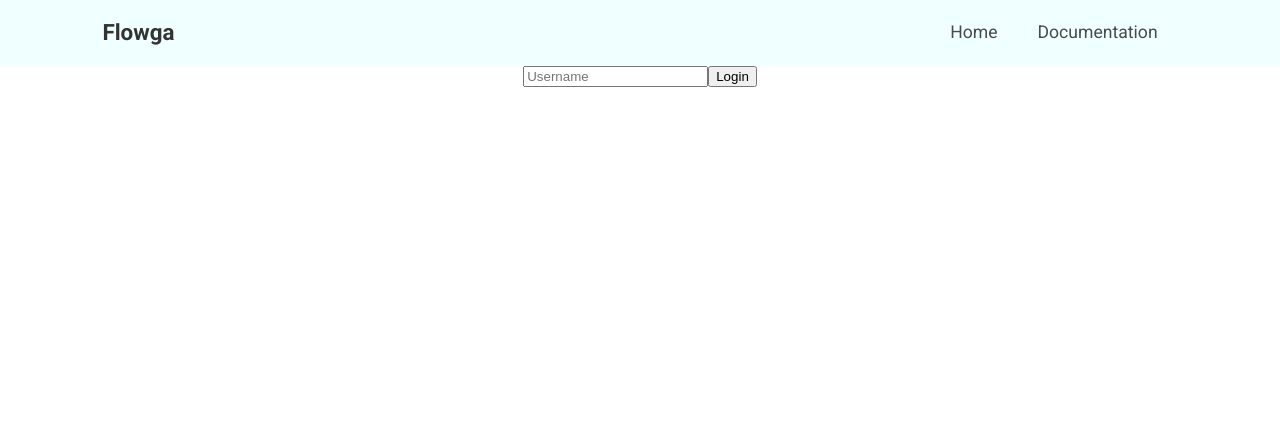
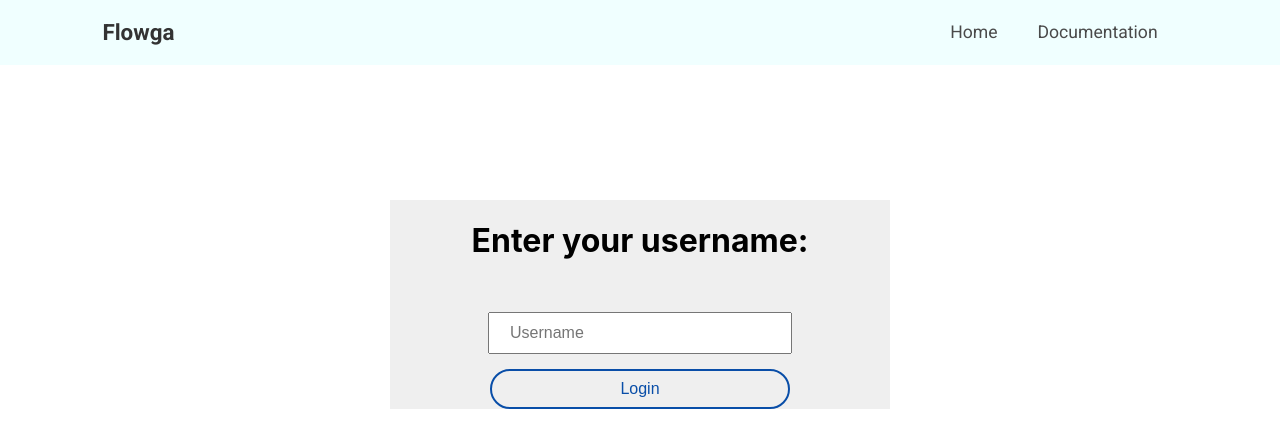
Before and after one commit to wilpola/product-development-2022, a React (Create React App) app in the folder web-flowga/: page /flowga-app in a window 1280 px wide. Shown: the top 448 px of the page. Built offline with nearby package versions, Linux system fonts and the light colour scheme.

Commit message:
add: support for missing username

```diff
--- /dev/null
+++ b/web-flowga/src/components/flowga-app/flowga-app.scss
@@ -0,0 +1,55 @@
+.FirstTime-container {
+  max-width: 500px;
+  margin: calc(50vh - 265px) auto 0;
+  // position: absolute;
+  align-items: center;
+  height: calc(100vh - 50vh + 200px);
+
+  .userForm-container {
+    background: #efefef;
+    min-height: 200px;
+    width: 100%;
+    margin: 0 auto 40px;
+    contain: content;
+
+    input {
+      margin-top: 30px;
+      padding: 10px 20px;
+      width: calc(60% - 40px);
+      font-size: 1rem;
+    }
+
+    .err,
+    input.err:focus,
+    .err.focused {
+      border: 2px red solid !important;
+      border-radius: 4px;
+    }
+    input:focus {
+        outline:none;
+    }
+
+    button {
+      font-size: 1rem;
+      margin-top: 15px;
+      width: 60%;
+      height: 40px;
+      border-radius: 1000px;
+      border: 2px solid #094ea8;
+      font-weight: 500;
+      color: #094ea8;
+      &:hover {
+        cursor: pointer;
+        background-color: #094ea8;
+        color: white;
+        color: #ff0000;
+      }
+    }
+  }
+  form:invalid button,
+  form:invalid button:hover {
+    pointer-events: none;
+    background: #efefef;
+  }
+
+}
--- a/web-flowga/src/components/flowga-app/index.js
+++ b/web-flowga/src/components/flowga-app/index.js
@@ -1,7 +1,11 @@
 import React, { useState, useEffect } from "react";
+
+// import styles
+import "./flowga-app.scss";
 
 const FlowgaApp = () => {
   const [username, setUsername] = useState("");
+  const [formError, setFormError] = useState(false);
 
   const time = new Date();
   //   console.log(time.toLocaleDateString("default", { dateStyle: "short" }));
@@ -17,42 +21,85 @@ const FlowgaApp = () => {
 
   let data = JSON.parse(localStorage.getItem("flowga-app"));
   let state = false;
-  data === null ? state = false : state = true;
+  data === null ? (state = false) : (state = true);
 
   useEffect(() => {
-    //   setUsername(data.username);
     if (data === null) {
-              state = false
+      state = false;
     } else {
       setUsername(data.username);
-              state = true
+      state = true;
     }
   }, [state]);
 
   const handleSubmit = (e) => {
     e.preventDefault();
-    let x = document.getElementById("usernameField").value;
-
-    setUsername(x);
-    flowData.username = x;
+    let x = document.getElementById("usernameField");
+    if (x.value === "") {
+      x.classList.add("err");
+      setFormError(true);
+    } else {
+      setUsername(x.value);
+      flowData.username = x.value;
       localStorage.setItem("flowga-app", JSON.stringify(flowData));
+    }
   };
 
   if (state === false) {
     console.log("first Time");
     return (
-      <div>
-        <form onSubmit={(e) => handleSubmit(e)}>
-          <input id='usernameField' placeholder='Username' />
-          <button onClick={(e) => handleSubmit(e)}> Login </button>
+      <div className='FirstTime-container'>
+        <form className='userForm-container' onSubmit={(e) => handleSubmit(e)}>
+          <h1> Enter your username:</h1>
+          {formError ? (
+            <p
+              style={{
+                color: "#ff0000",
+                marginBottom: "-10px",
+                padding: "none",
+              }}
+            >
+              * Please enter a username
+            </p>
+          ) : null}
+          <input
+            id='usernameField'
+            placeholder='Username'
+            autoComplete='off'
+            required
+            onFocus={() =>
+              document.getElementById("usernameField").classList.add("focused")
+            }
+            onBlur={() =>
+              document
+                .getElementById("usernameField")
+                .classList.remove("focused")
+            }
+          />{" "}
+          <br />
+          <button onClick={(e) => handleSubmit(e)} type='submit'>
+            {" "}
+            Login{" "}
+          </button>
         </form>
       </div>
     );
   } else {
     // if userExists
+    const time = new Date();
+    let greeting = '';
+    console.log(time.toLocaleString('default', {dayPeriod: 'narrow'}));
+
+    if (time.toLocaleString('default', {dayPeriod: 'narrow'}) === "at night") {
+      greeting = "Hello, "
+    } else if (time.toLocaleString('default', {dayPeriod: 'narrow'}) === "in the afternoon") {
+      greeting = "Good afternoon, "
+    } else {
+      greeting = "Good morning, "
+    }
     return (
       <div className='flowga-app-container'>
-        <h2> Welcome back, {cap(username)} </h2>
+        <h2> {greeting + cap(username)} </h2>
       </div>
     );
   }
```
Lines whose indentation alone changed are shown as unchanged.
